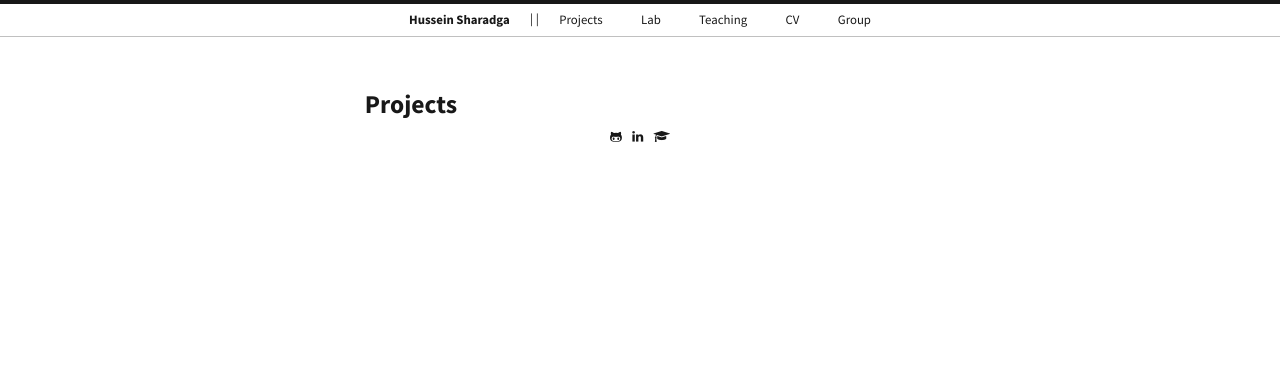
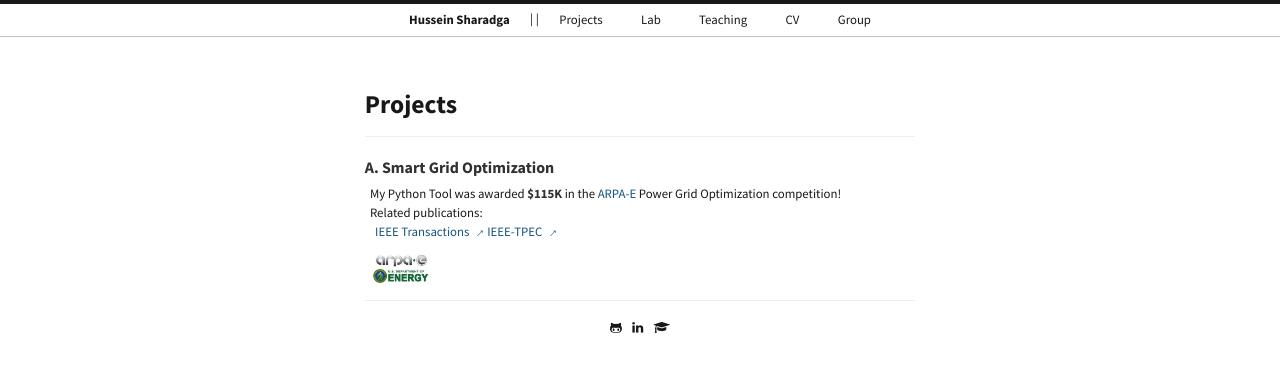
Before and after one commit to hssharadga/hssharadga.github.io, a Jekyll site: the page built from Projects.md, in a window 1280 px wide. Shown: the top 372 px of the page. Built offline with Jekyll 4.4.1, drawn with Linux system fonts in a browser that asks for light colours.

Commit message:
Update Projects.md

```diff
--- a/Projects.md
+++ b/Projects.md
@@ -3,7 +3,7 @@
 title: "Projects"
 ---
 
-<!-- <hr style="margin: 20px 0;">
+<hr style="margin: 20px 0;">
 <h3 style="text-align: left;">A. Smart Grid Optimization</h3>
 
 &nbsp;&nbsp;My Python Tool was awarded <strong>$115K</strong> in the
@@ -20,7 +20,7 @@
 
 
 <hr style="margin: 20px 0;">
-<h3 style="text-align: left;">B. AI Projects</h3>
+<!-- <h3 style="text-align: left;">B. AI Projects</h3>
 
 &nbsp;&nbsp;<strong>Applications:</strong><br>
 &nbsp;&nbsp;&nbsp;&nbsp;- <strong>Smart Power Grid:</strong> Forecasting, Control & Optimization<br>
```
